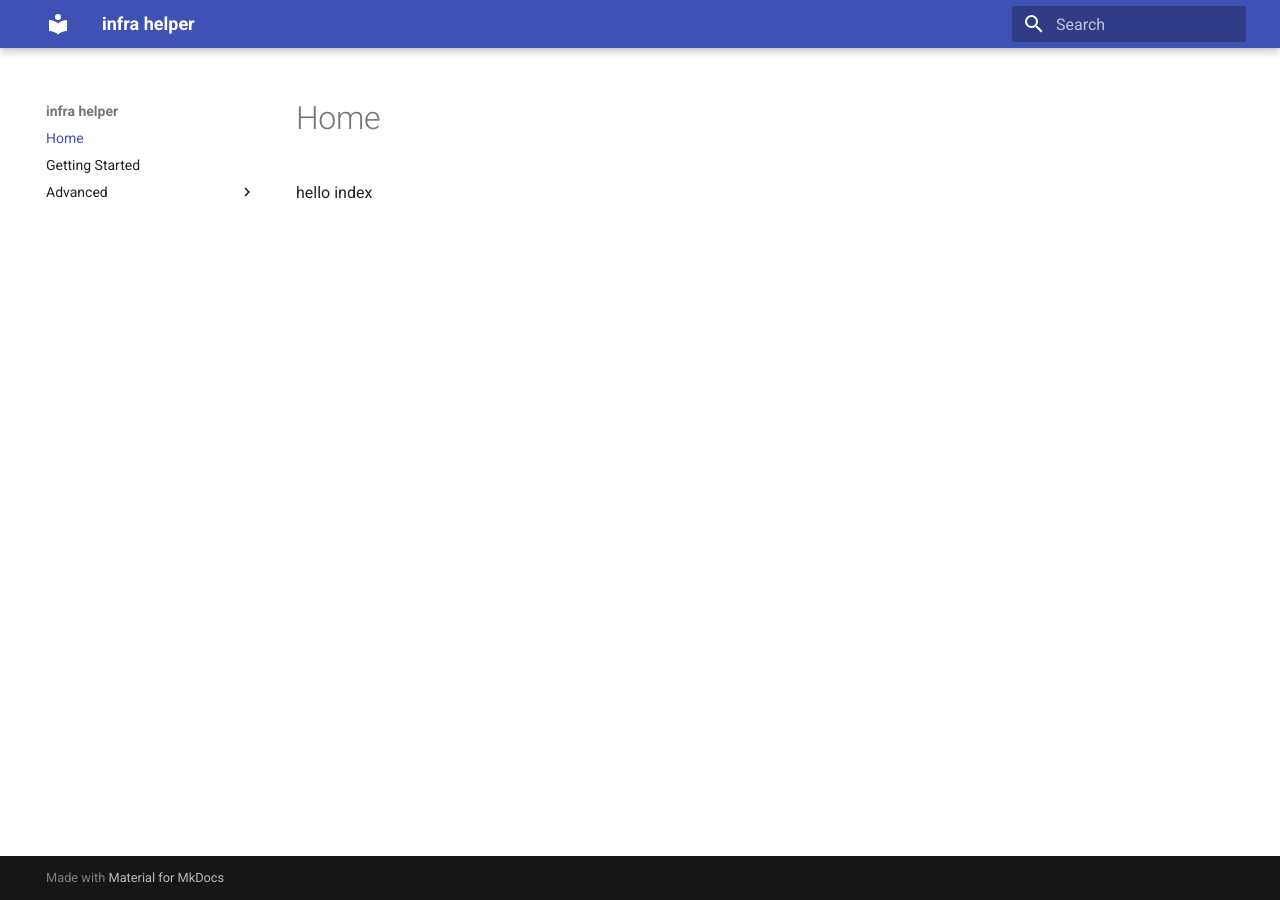
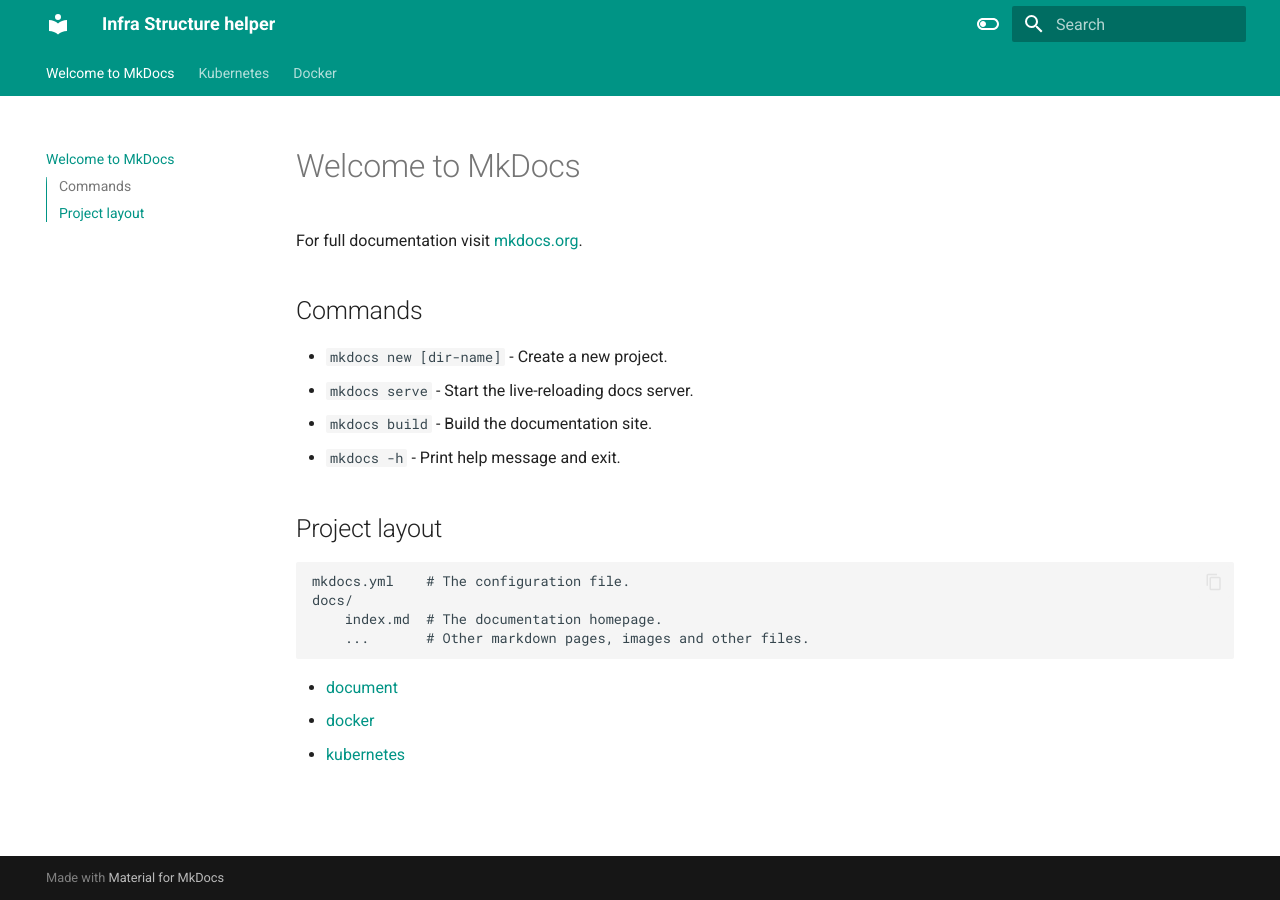
Before and after one commit to sayanroy44617/Infrastructure-Helper, an MkDocs documentation site: the page built from docs/index.md, in a window 1280 px wide. Built offline with MkDocs 1.6.1 and Material for MkDocs 9.7.7, drawn with Linux system fonts in a browser that asks for light colours.

Commit message:
Add Basic Structure

```diff
--- /dev/null
+++ b/docs/docker/Docker.md
@@ -0,0 +1 @@
+### Welcome to the docker Home Page
--- a/docs/index.md
+++ b/docs/index.md
@@ -1 +1,21 @@
-hello index
+# Welcome to MkDocs
+
+For full documentation visit [mkdocs.org](https://www.mkdocs.org).
+
+## Commands
+
+* `mkdocs new [dir-name]` - Create a new project.
+* `mkdocs serve` - Start the live-reloading docs server.
+* `mkdocs build` - Build the documentation site.
+* `mkdocs -h` - Print help message and exit.
+
+## Project layout
+
+    mkdocs.yml    # The configuration file.
+    docs/
+        index.md  # The documentation homepage.
+        ...       # Other markdown pages, images and other files.
+
+- [document](page2.md)
+- [docker](docker/Docker.md)
+- [kubernetes](./kubernetes/)
--- a/mkdocs.yml
+++ b/mkdocs.yml
@@ -1,11 +1,29 @@
-site_name: infra helper  # Your site's name
-site_url: https://sayanroy44617.github.io/Infrastructure-Helper/  # Add this!
+site_name: Infra Structure helper
 theme:
   name: material
-
-nav:
-  - Home: index.md
-  - Getting Started: getting-started.md
-  - Advanced:
-    - Configuration: advanced/configuration.md
-    - Troubleshooting: advanced/troubleshooting.md
+  features:
+    - navigation.tabs
+    - navigation.sections
+    - toc.integrate
+    - navigation.top
+    - search.suggest
+    - search.highlight
+    - content.tabs.link
+    - content.code.annotation
+    - content.code.copy
+  language: en
+  nav:
+  -Home: index.md
+  palette:
+    - scheme: default
+      toggle:
+        icon: material/toggle-switch-off-outline
+        name: Switch to dark mode
+      primary: teal
+      accent: purple
+    - scheme: slate
+      toggle:
+        icon: material/toggle-switch
+        name: Switch to light mode
+      primary: teal
+      accent: lime
```
Also changed, not shown: README.md (deleted, +0 -2 lines), docs/Kubernetes/kubernetes.md (+1 -1 lines), docs/docker/helm.md (added), 1 other file.
